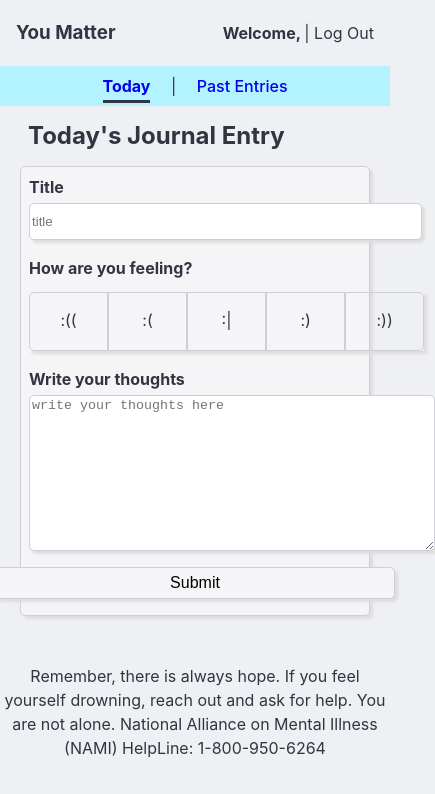
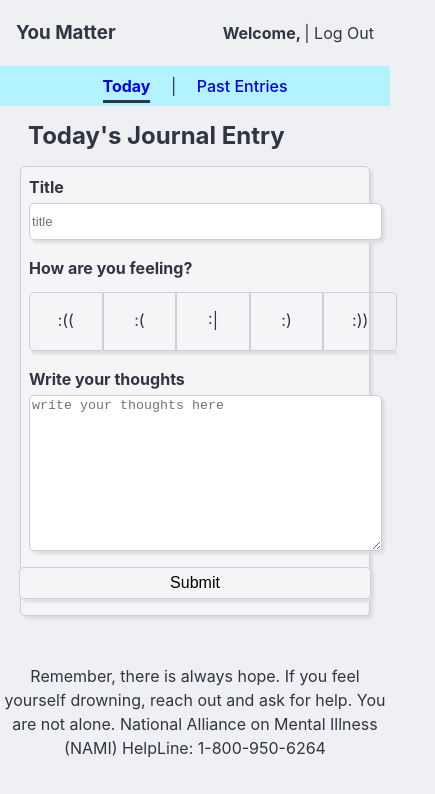
Before and after one commit to jase-d-ace/openai-ikigai-journaling, a React (Vite) app in the folder mental_health_frontend/: page / in a window 390 px wide. Shown: the top 794 px of the page, 435 px wide, since content can reach past the window. Built offline with nearby package versions, Linux system fonts and the light colour scheme; no server answers; sample sign-in values are in the browser's storage.

Commit message:
more styles

```diff
--- a/mental_health_frontend/src/App.css
+++ b/mental_health_frontend/src/App.css
@@ -161,7 +161,7 @@ header {
         border: 1px solid #CDCED7;
         box-shadow: 3px 3px 3px #DdDdDd;
         border-radius: 5px;
-        width: 90em;
+        width: 70em;
     }
 
     .feeling-gauge {
@@ -410,12 +410,12 @@ header {
             border: 1px solid #CDCED7;
             box-shadow: 3px 3px 3px #DdDdDd;
             border-radius: 5px;
-            max-width: 30em;
+            width: 26em;
         }
 
         .feeling-gauge {
             margin-top: 0.5em;
-            width: 24.7em;
+            width: 23em;
             justify-content: space-around;
             box-shadow: 3px 3px 3px #DdDdDd;
         }
@@ -456,7 +456,7 @@ header {
             font-size:1em;
             align-self: center;
             height: 2em;
-            width: 25em;
+            width: 22em;
             margin-top: 0.5em;
             margin-bottom: 1em;
         }
--- a/mental_health_frontend/src/components/JournalEntry.jsx
+++ b/mental_health_frontend/src/components/JournalEntry.jsx
@@ -15,11 +15,11 @@ export default function JournalEntry({ published_at, title, feeling, content, an
                 <strong>{ new Date(published_at).toLocaleDateString() } - {title} </strong>
                 <p className="emotion"> You felt <strong>{feelingsMap[feeling]}</strong> </p>
             </div>
-            <div className="entry">
+            <div className="entry-text entry">
                 <strong>You wrote...</strong>
                 <p>{content}</p>
             </div>
-            <div className="answer">
+            <div className="entry-text answer">
                 <strong> GPT-4o-mini said... </strong>
                 <p>{answer}</p>
             </div>
```
